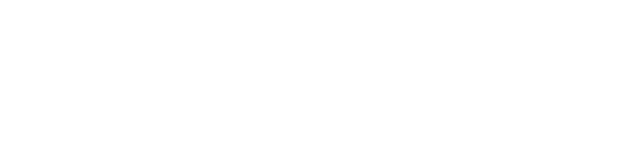
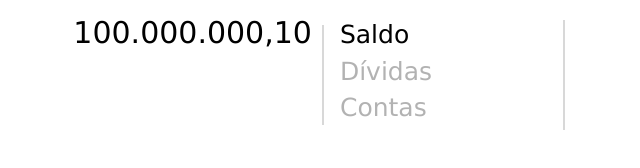
Before and after one commit to caiquevieiraneves/Test, a plain HTML site: page index.html in a window 1280 px wide. Shown: the whole page, without its empty margins (76-716 px from the left). Drawn offline with Linux system fonts and the light colour scheme.

Commit message:
26.11.26

```diff
--- a/UI/style.css
+++ b/UI/style.css
@@ -1,4 +1,6 @@
 :root{
+    /*TopBar*/
+        --topbar_default_height: 150px;
     /*Page*/
         --page_default_ratio: 1.5;
     /*Pallete 0*/
@@ -11,6 +13,7 @@ body{
     display: flex;
     flex-wrap: wrap;
     justify-content: center;
+    background-color: var(--color_primary);
 }
 
 .body__line_divisor{
@@ -18,7 +21,7 @@ body{
     height: 2px;
     --line_second_size: 20px;
     background-image: linear-gradient(to right, var(--color_secondary) 100%),
-    repeating-linear-gradient(to left, var(--color_secondary) 0px, var(--color_secondary) var(--line_second_size), transparent var(--line_second_size), transparent calc(2 * var(--line_second_size)));
+    repeating-linear-gradient(to right, var(--color_secondary) 0px, var(--color_secondary) var(--line_second_size), transparent var(--line_second_size), transparent calc(2 * var(--line_second_size)));
     --gap: 20px;
     background-size: calc(50% - var(--gap)) 100%, calc(50% - var(--gap)) 100%;
     background-position: 0 0, 100% 0;
@@ -29,7 +32,7 @@ body{
 
 .page{
     margin: 0px;
-    height: 100%;
+    height: calc(100% - var(--topbar_default_height) - 10px);
     width: calc(100cqh * var(--page_default_ratio));
     max-width: 100%;
     background-color: var(--color_primary);
@@ -41,8 +44,71 @@ body{
 
 .topbar{
     margin: 0px;
-    height: 150px;
+    height: var(--topbar_default_height);
     width: calc(100cqh * var(--page_default_ratio));
     max-width: 100%;
     background-color: var(--color_primary);
+    display: flex;
+    justify-content: center;
 }
+
+    .topbar__node{
+        margin: 0px;
+        width: calc(100% - 30px);
+        height: calc(100% - 10px);
+        align-self: center;
+        background-color: transparent;
+    }
+
+    .topbar__canvas{
+        margin-left: 10px;
+        margin-right: 20px;
+    }
+
+    .topbar__stats{
+        margin-left: 20px;
+        margin-right: 10px;
+        display: flex;
+        justify-content: center;
+    }
+
+        .topbar__stats__value{
+            margin: 0px;
+            margin-top: 10px;
+            margin-right: 10px;
+            width: 60%;
+            font-family:'Lucida Sans', 'Lucida Sans Regular', 'Lucida Grande', 'Lucida Sans Unicode', Geneva, Verdana, sans-serif;
+            font-size: 30px;
+            height: 1lh;
+            text-align: right;
+            background-color: rgba(0,0,0,0.);
+        }
+        #topbar__stats__seletor{
+            margin: 0px;
+            margin-left: 10px;
+            width: 40%;
+            height: 80%;
+            background-color: transparent;
+            border: transparent;
+            display: flex;
+            flex-direction: row;
+            flex-wrap: wrap;
+            align-self: center;
+        }
+        .topbar__stats__seletion{
+            margin: 0px;
+            width: 100%;
+            height: 1lh;
+            font-family: 'Lucida Sans', 'Lucida Sans Regular', 'Lucida Grande', 'Lucida Sans Unicode', Geneva, Verdana, sans-serif;
+            font-size: 25px;
+            text-align: left;
+            color: rgba(0,0,0,0.3);
+        }
+
+.line_divisor--width{
+    margin: 0px;
+    height: calc(100% - 40px);
+    background-color: var(--color_secondary);
+    align-self: center;
+    flex: 0 0 2px;
+}
--- a/index.html
+++ b/index.html
@@ -6,7 +6,19 @@
 
 <body>
     <div class="topbar">
+        <div class="topbar__node topbar__stats">
+            <p class="topbar__stats__value">100.000.000,10</p>
+            <div class="line_divisor--width"></div>
+            <button id="topbar__stats__seletor">
+                <p class="topbar__stats__seletion" style="color: black;">Saldo</p>
+                <p class="topbar__stats__seletion">Dívidas</p>
+                <p class="topbar__stats__seletion">Contas</p>
+            </button>
+        </div>
+        <div class="line_divisor--width"></div>
+        <canvas class = "topbar__node topbar__canvas">
 
+        </canvas>
     </div>
     <div class="body__line_divisor"></div>
     <div class="page">
```
